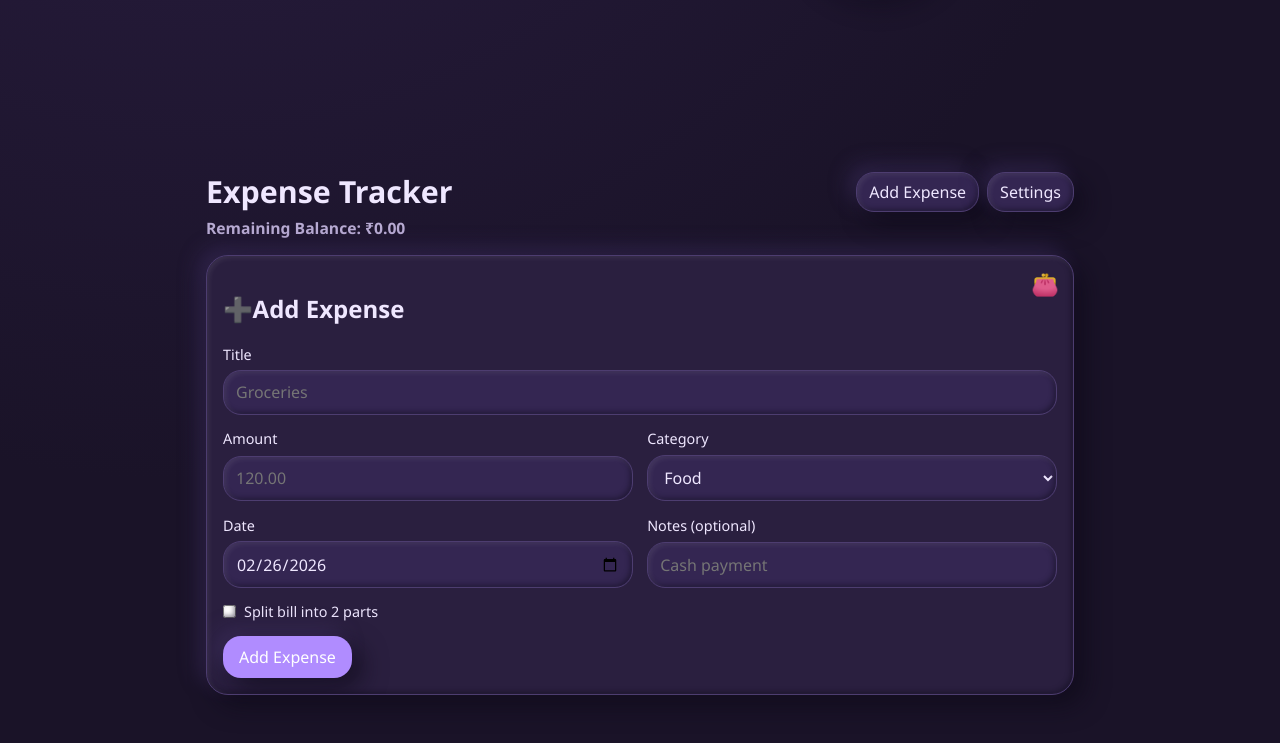
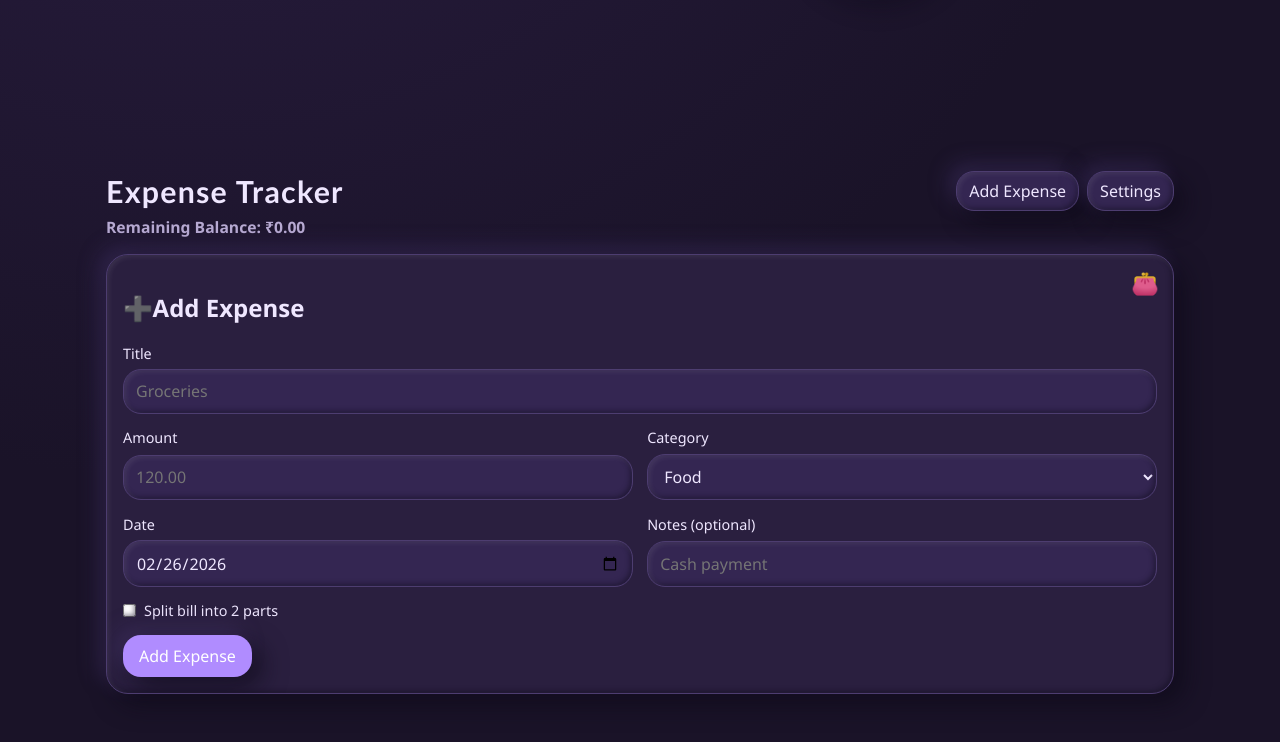
Before and after one commit to sridevi57-sys/Expense-Tracker, a plain HTML site: page index.html in a window 1280 px wide. Shown: the part 661-1404 px from the top of the page. Drawn offline with Linux system fonts and the light colour scheme.

Commit message:
updated home page

```diff
--- a/styles.css
+++ b/styles.css
@@ -157,7 +157,7 @@ body {
 }
 
 .app {
-  max-width: 900px;
+  max-width: 1100px;
   margin: 0 auto;
   padding: 2rem 1rem 3rem;
   display: grid;
@@ -167,6 +167,8 @@ body {
 .app__header h1 {
   margin: 0;
   font-size: 1.9rem;
+  font-family: "Trebuchet MS", "Candara", "Segoe UI", sans-serif;
+  letter-spacing: 0.04em;
 }
 
 .app__header-row {
```
